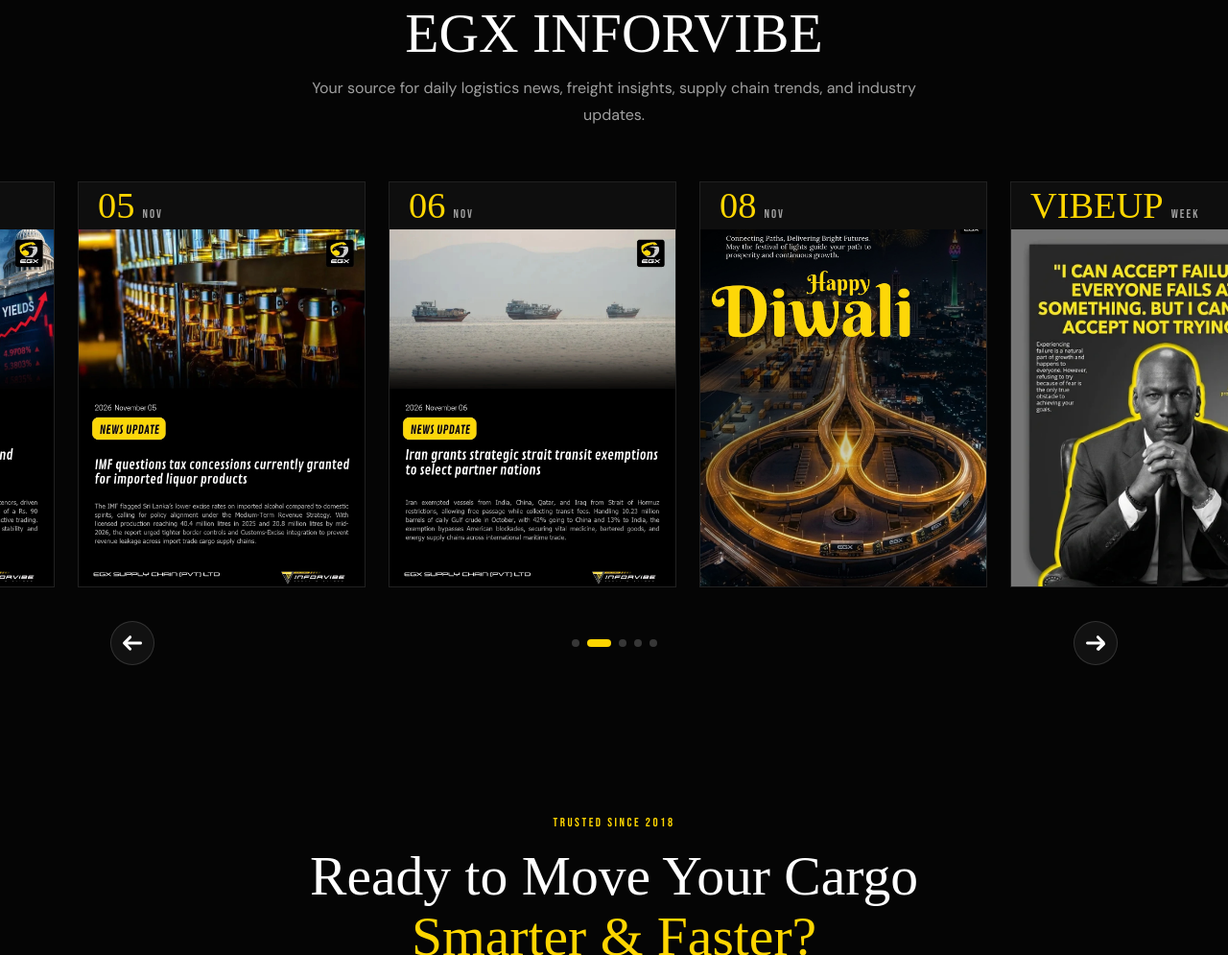
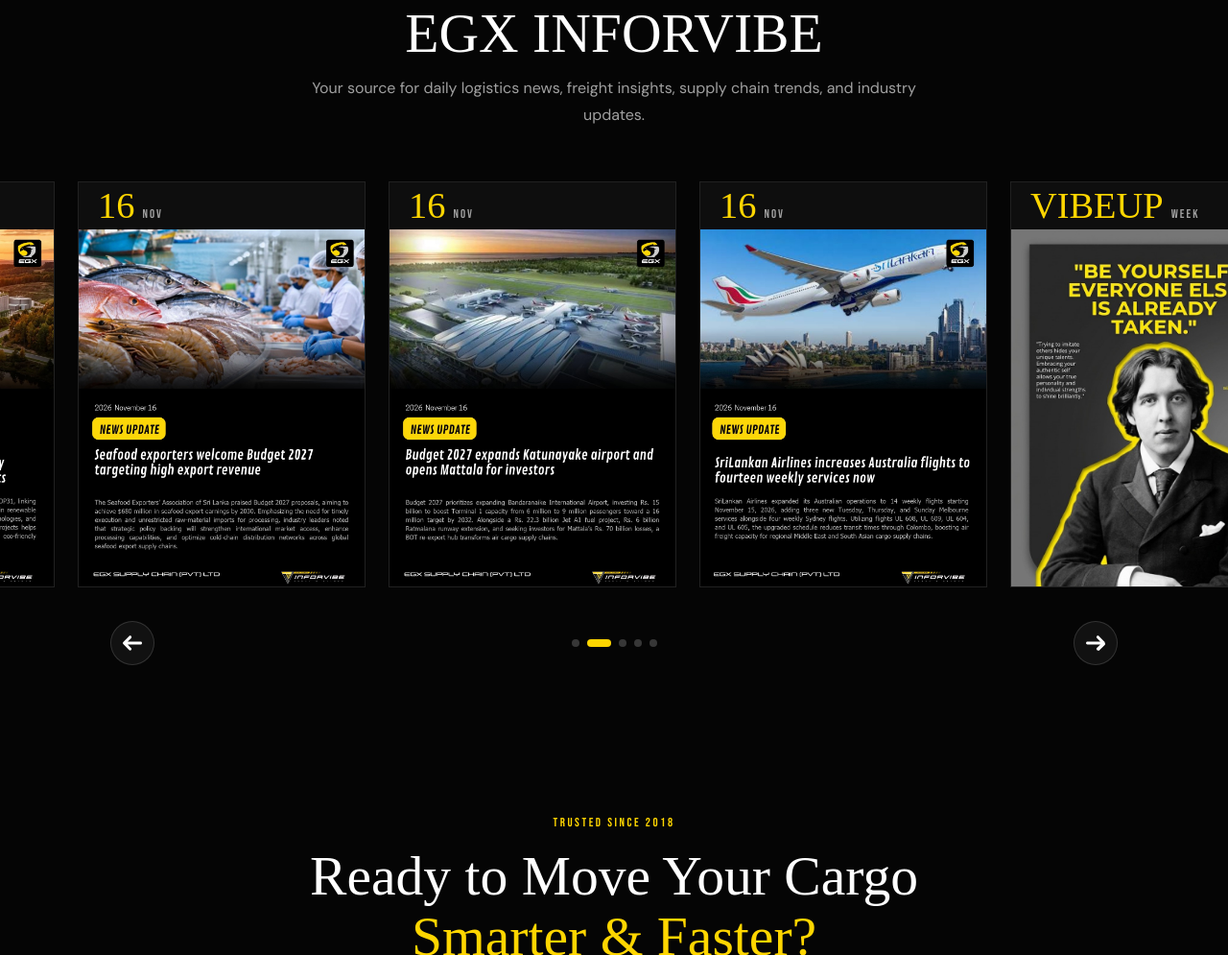
Before and after one commit to SachiniWew/CORRECT, a plain HTML site: page index.html in a window 1280 px wide. Shown: the part 3718-4713 px from the top of the page at 96% size. Drawn offline with nearby package versions, Linux system fonts and the light colour scheme; a web font is replaced by a local one.

Commit message:
PULSE UPDATE 16

```diff
--- a/index.html
+++ b/index.html
@@ -465,14 +465,14 @@
 
               <!-- DATE -->
               <div class="pulse-date">
-                <span class="pulse-date-day">04</span>
+                <span class="pulse-date-day">16</span>
                 <span class="pulse-date-mon">NOV</span>
               </div>
 
               <!-- IMAGE -->
               <div class="pulse-card-img">
 
-                <img src="images/egxPulse/NOV4.webp" alt="EGX Supply Chain News - NOV 4, 2026" loading="lazy">
+                <img src="images/egxPulse/NOV161.jpeg" alt="EGX Supply Chain News - NOV 16, 2026" loading="lazy">
 
                 <!-- Hover overlay -->
                 <div class="pulse-card-overlay">
@@ -498,13 +498,13 @@
               class="pulse-card">
 
               <div class="pulse-date">
-                <span class="pulse-date-day">05</span>
+                <span class="pulse-date-day">16</span>
                 <span class="pulse-date-mon">NOV</span>
               </div>
 
               <div class="pulse-card-img">
 
-                <img src="images/egxPulse/NOV5.webp" alt="EGX Supply Chain News - NOV 5, 2026" loading="lazy">
+                <img src="images/egxPulse/NOV162.jpeg" alt="EGX Supply Chain News - NOV 16, 2026" loading="lazy">
 
                 <div class="pulse-card-overlay">
                   <span>VIEW ON FACEBOOK</span>
@@ -529,13 +529,13 @@
               class="pulse-card">
 
               <div class="pulse-date">
-                <span class="pulse-date-day">06</span>
+                <span class="pulse-date-day">16</span>
                 <span class="pulse-date-mon">NOV</span>
               </div>
 
               <div class="pulse-card-img">
 
-                <img src="images/egxPulse/NOV6.webp" alt="EGX Supply Chain News - NOV 6, 2026" loading="lazy">
+                <img src="images/egxPulse/NOV163.jpeg" alt="EGX Supply Chain News - NOV 16, 2026" loading="lazy">
 
                 <div class="pulse-card-overlay">
                   <span>VIEW ON FACEBOOK</span>
@@ -560,13 +560,13 @@
               class="pulse-card">
 
               <div class="pulse-date">
-                <span class="pulse-date-day">08</span>
+                <span class="pulse-date-day">16</span>
                 <span class="pulse-date-mon">NOV</span>
               </div>
 
               <div class="pulse-card-img">
 
-                <img src="images/egxPulse/Diwali.jpeg" alt="EGX Supply Chain News - Nov 8, 2026" loading="lazy">
+                <img src="images/egxPulse/NOV164.jpeg" alt="EGX Supply Chain News - Nov 16, 2026" loading="lazy">
 
                 <div class="pulse-card-overlay">
                   <span>VIEW ON FACEBOOK</span>
@@ -597,7 +597,7 @@
 
               <div class="pulse-card-img">
 
-                <img src="images/egxPulse/MOTIVATION.webp" alt="EGX Supply Chain News - VIBEUP WEEK , 2026"
+                <img src="images/egxPulse/NOV16M.jpeg" alt="EGX Supply Chain News - VIBEUP WEEK , 2026"
                   loading="lazy">
 
                 <div class="pulse-card-overlay">
```
Also changed, not shown: images/egxPulse/NOV161.jpeg (added), images/egxPulse/NOV162.jpeg (added), images/egxPulse/NOV163.jpeg (added), images/egxPulse/NOV164.jpeg (added), images/egxPulse/NOV16M.jpeg (added).
